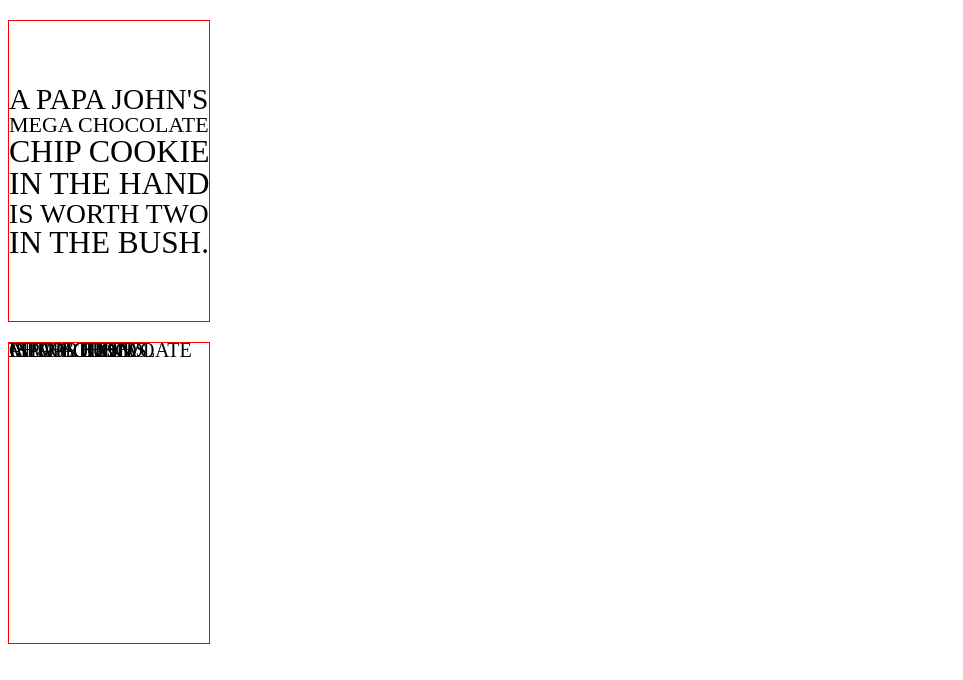
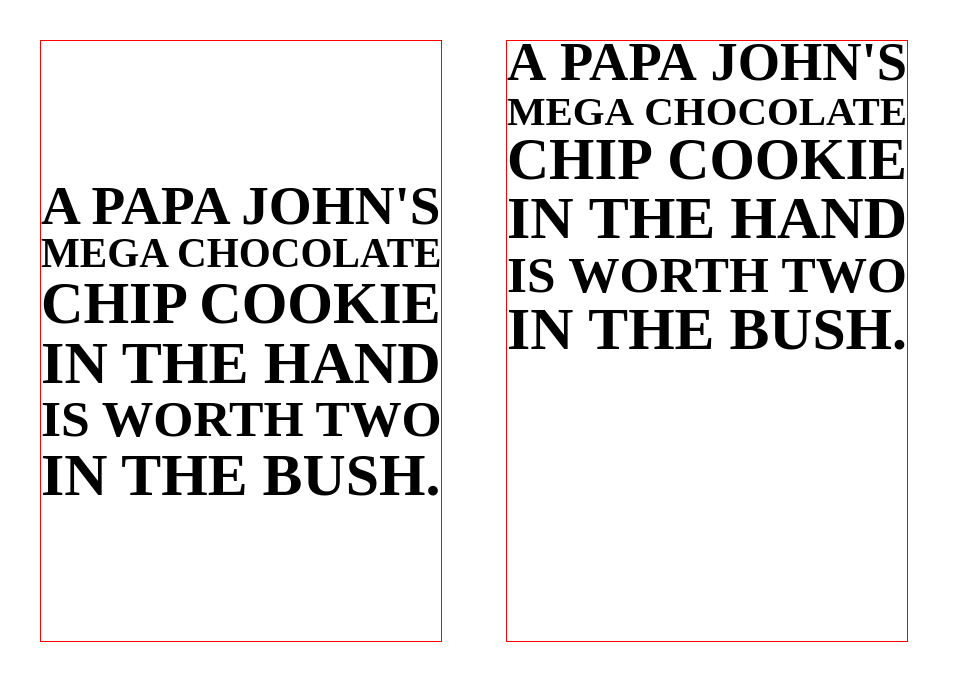
Before and after one commit to mccutchen/slabtype, a plain HTML site: page index.html in a window 1280 px wide. Shown: the whole page, without its empty margins (0-963 px from the left). Drawn offline with Linux system fonts and the light colour scheme.

Commit message:
test harness updates

```diff
--- a/index.html
+++ b/index.html
@@ -4,17 +4,19 @@
     <title></title>
     <style type="text/css">
         body {
-            font-family: AvenirNext-Heavy;
-            font-size: 20px;
+            font-family: "Avenir Next";
+            font-weight: 900;
             text-transform: uppercase;
             line-height: 1;
+            font-size: 2em;
         }
         .container {
-            width: 200px;
-            height: 300px;
+            width: 400px;
+            height: 600px;
             border: 1px solid red;
             overflow: hidden;
-            margin: 1em 0;
+            margin: 1em;
+            float: left;
         }
         .text {
             height: 100%;
@@ -29,13 +31,13 @@
     </div>
 
     <div class="container">
-        <canvas width="200" height="300">A Papa John's Mega Chocolate Chip Cookie in the hand is worth two in the bush.</canvas>
+        <canvas width="400" height="600">A Papa John's Mega Chocolate Chip Cookie in the hand is worth two in the bush.</canvas>
     </div>
 
     <script src="slabtype.js"></script>
     <script>
         Slabtype.layout(document.querySelector('.text'), 10);
-        Slabtype.layoutCanvas(document.querySelector('canvas'), 10, '#000', 'normal 900 12pt "Avenir Next"');
+        Slabtype.layoutCanvas(document.querySelector('canvas'), 10);
     </script>
 </body>
 </html>
```
